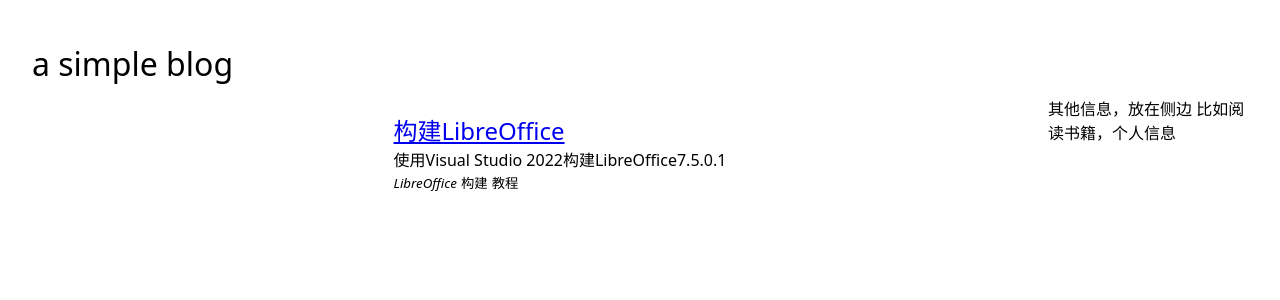
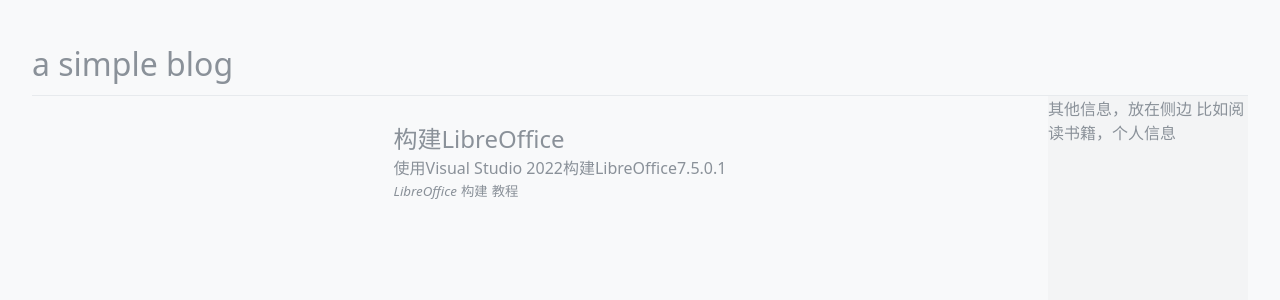
Before and after one commit to loveloki/blog, a React (Vite) app: page / in a window 1280 px wide. Shown: the top 300 px of the page. Built offline with nearby package versions, Linux system fonts and the light colour scheme.

Commit message:
feat: add ayu-theme, update style

```diff
--- a/src/Blog/Blog.css
+++ b/src/Blog/Blog.css
@@ -2,7 +2,6 @@
   max-width: 1280px;
   height: 100%;
   margin: 0 auto;
-  padding: 2rem;
 }
 
 #Blog {
@@ -10,6 +9,9 @@
   grid-template-rows: 64px 1fr;
   grid-template-columns: 1fr 200px;
   height: 100%;
+  padding: 2rem;
+  color: var(--ui-fg);
+  background: var(--ui-bg);
 }
 
 #Blog > header {
@@ -17,11 +19,25 @@
   grid-row: 1;
   font-size: 2rem;
   line-height: 64px;
+  border-bottom: 1px solid var(--ui-line);
+}
+
+#Blog > aside {
+  background: var(--ui-panel-bg);
 }
 
 #Blog > main {
   margin: 0 auto;
   max-width: 44rem;
+}
+
+#Blog > main .list-item {
+  transition: all 0.2s ease-in;
+  padding: 8px;
+}
+
+#Blog > main .list-item:hover {
+  background-color: var(--ui-selection-normal);
 }
 
 pre {
@@ -46,3 +62,12 @@
 .list-item > header {
   font-size: 1.5rem;
 }
+
+a {
+  color: inherit;
+  text-decoration-line: none;
+}
+
+a:hover {
+  color: var(--common-accent);
+}
--- a/src/Blog/Blog.tsx
+++ b/src/Blog/Blog.tsx
@@ -4,8 +4,10 @@
 import './Blog.css'
 
 function App() {
+  const theme = 'ayu-light'
+
   return (
-    <div id="Blog">
+    <div id="Blog" data-theme={theme}>
       <Header />
       <main>
         <Content />
--- a/src/index.css
+++ b/src/index.css
@@ -23,3 +23,7 @@
 body {
   height: 100%;
 }
+
+::selection {
+  background-color: var(--editor-selection-active);
+}
--- a/src/main.tsx
+++ b/src/main.tsx
@@ -3,6 +3,7 @@
 import { RouterProvider } from 'react-router-dom'
 import router from './router'
 import './index.css'
+import './theme.css'
 
 ReactDOM.createRoot(document.getElementById('root') as HTMLElement).render(
   <React.StrictMode>
--- /dev/null
+++ b/src/theme.css
@@ -0,0 +1,13 @@
+#Blog[data-theme='ayu-light'] {
+  --ui-line: #6b7d8f1f;
+  --ui-bg: #f8f9fa;
+  --ui-fg: #8a9199;
+  --ui-selection-active: #56728f1f;
+  --ui-selection-normal: #6b7d8f1f;
+  --ui-panel-bg: #f3f4f5;
+  --ui-panel-shadow: #00000026;
+  --common-accent: #fa3;
+  --common-error: #e65050;
+  --editor-selection-active: #035bd626;
+  --editor-selection-inactive: #035bd612;
+}
```
